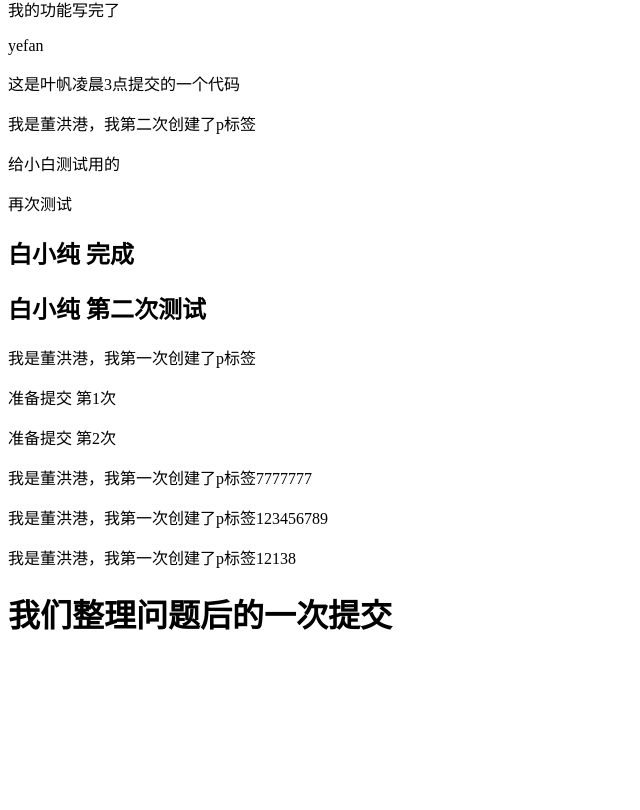
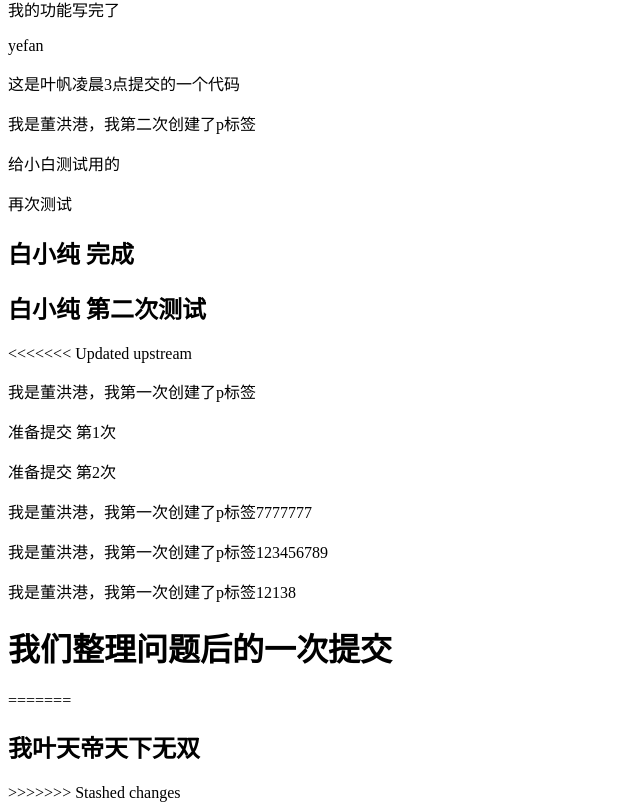
Before and after one commit to Yefannnn/TestGitMerge, a Vue app: page /#/sign in a window 1280 px wide. Shown: the part 1209-2019 px from the top of the page, without its empty margins (0-640 px from the left). Before the commit the page ends 1867 px from the top, so only its background shows below. Built offline with nearby package versions, Linux system fonts and the light colour scheme; what @smallwei/avue, vue-baidu-map would draw is missing.

Commit message:
小帆帆完成了添加

```diff
--- a/src/App.vue
+++ b/src/App.vue
@@ -18,6 +18,7 @@
 
     <h2>白小纯 完成</h2>
     <h2>白小纯 第二次测试</h2>
+<<<<<<< Updated upstream
 
     <p>我是董洪港，我第一次创建了p标签</p>
     <p>准备提交 第1次</p>
@@ -26,6 +27,9 @@
     <p>我是董洪港，我第一次创建了p标签123456789</p>
     <p>我是董洪港，我第一次创建了p标签12138</p>
     <h1>我们整理问题后的一次提交</h1>
+=======
+    <h2>我叶天帝天下无双</h2>
+>>>>>>> Stashed changes
   </div>
 </template>
 
```
